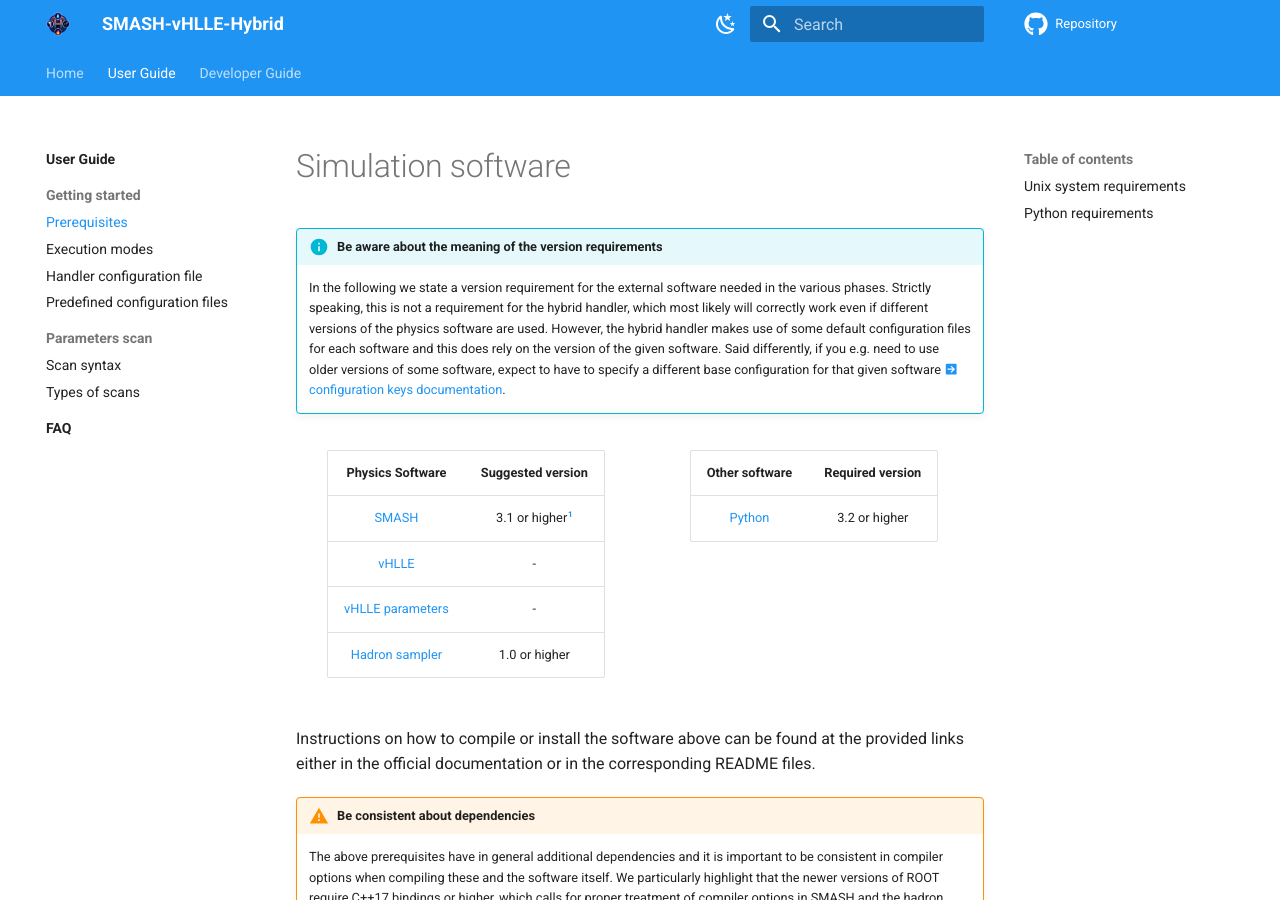
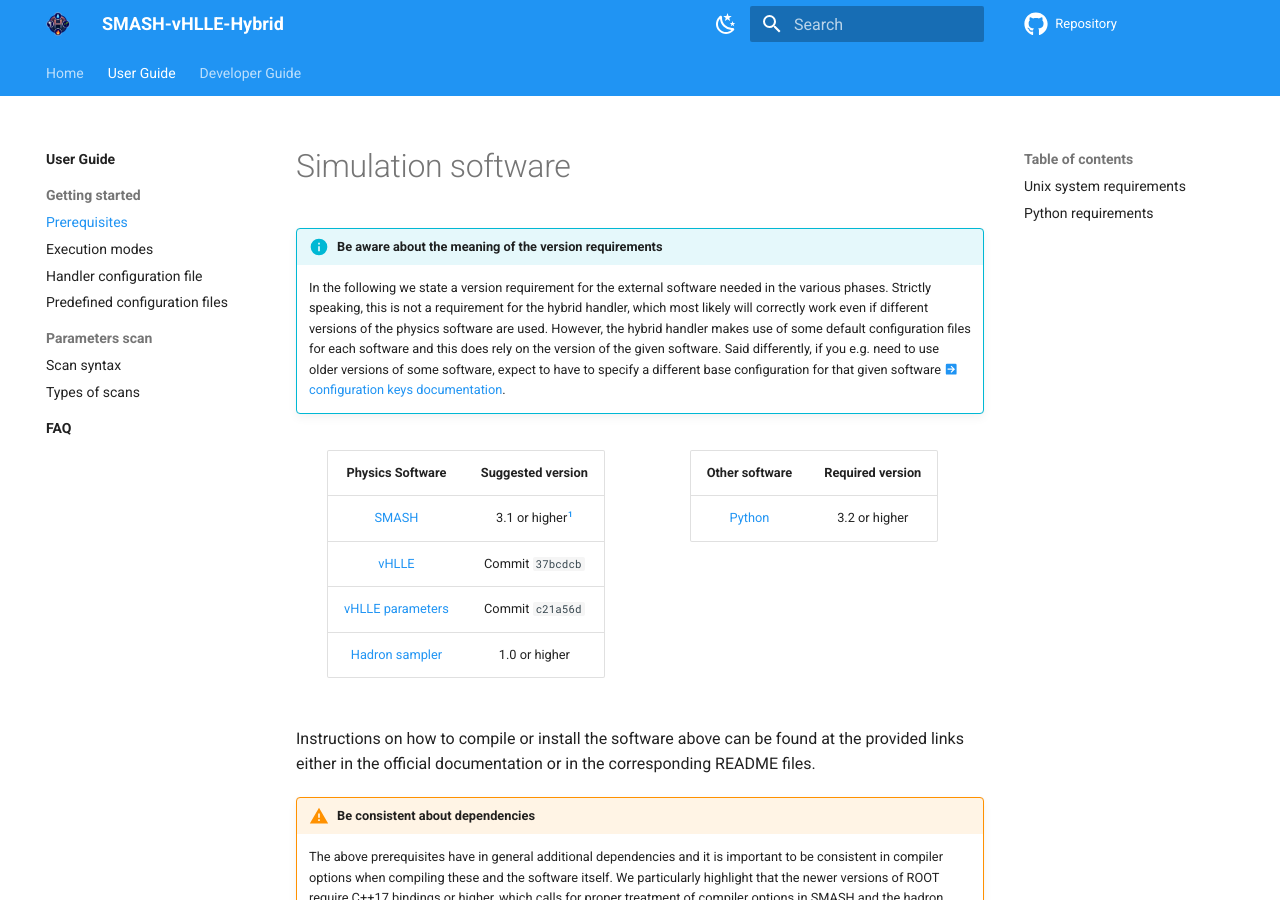
Before and after one commit to smash-transport/smash-vhlle-hybrid, an MkDocs documentation site: the page built from docs/user/prerequisites.md, in a window 1280 px wide and 900 px high. Built offline with MkDocs 1.6.1 and Material for MkDocs 9.7.7, drawn with Linux system fonts in a browser that asks for light colours; emoji names are drawn with the system emoji font; comment, search, counter and statistics services are not loaded; the version menu is left out.

Commit message:
Add commits about vHLLE into documentation prerequisites

```diff
--- a/docs/user/prerequisites.md
+++ b/docs/user/prerequisites.md
@@ -12,8 +12,8 @@
 | Physics Software | Suggested version |
 | :--------------: | :---------------: |
 | [SMASH](https://github.com/smash-transport/smash) | 3.1 or higher[^1] |
-| [vHLLE](https://github.com/yukarpenko/vhlle) | - |
-| [vHLLE parameters](https://github.com/yukarpenko/vhlle_params) | - |
+| [vHLLE](https://github.com/yukarpenko/vhlle) | Commit `37bcdcb` |
+| [vHLLE parameters](https://github.com/yukarpenko/vhlle_params) | Commit `c21a56d` |
 | [Hadron sampler](https://github.com/smash-transport/smash-hadron-sampler) | 1.0 or higher |
 
 </div>
```
